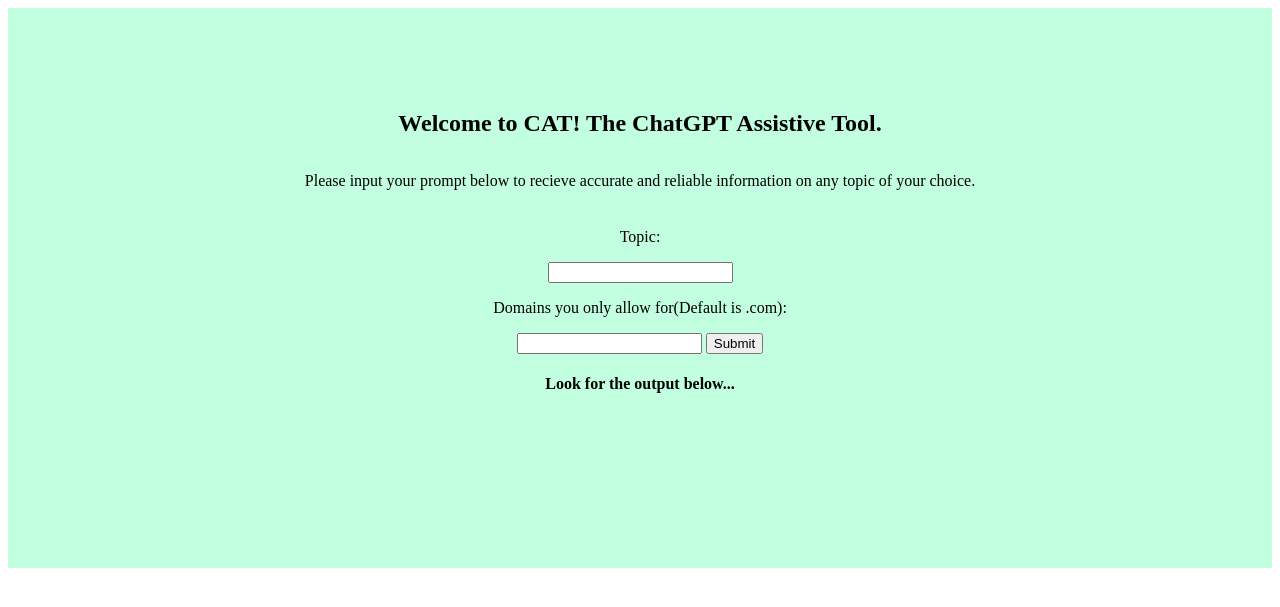
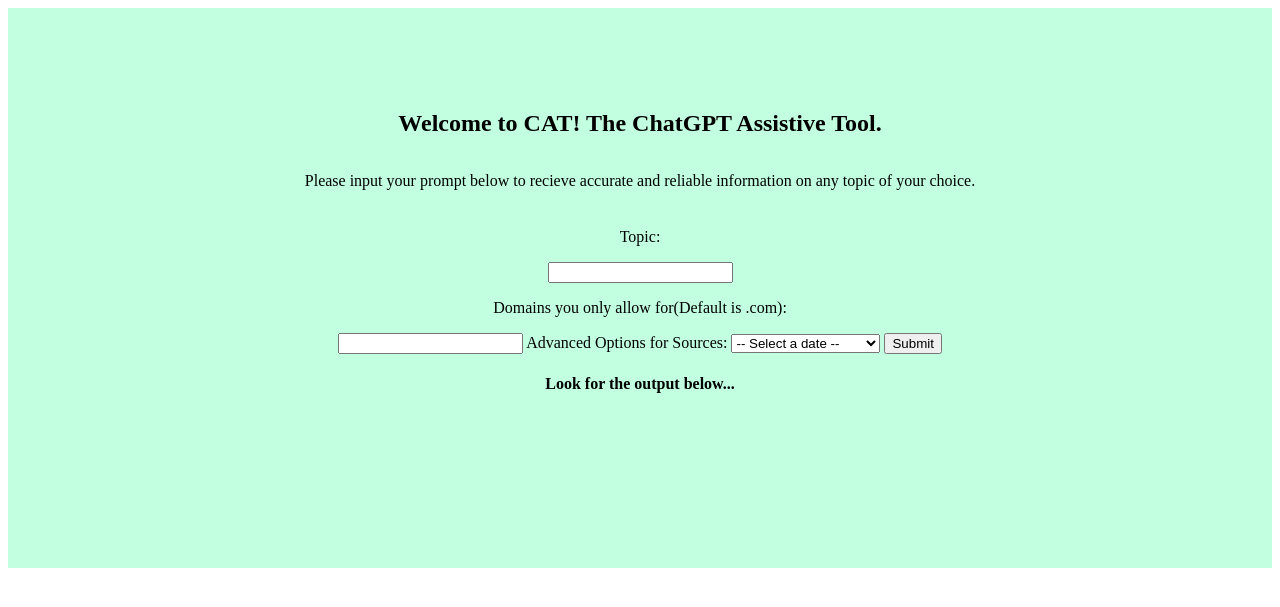
Before and after one commit to JoonPark1/CAT-Citation-Assistive-Tool, a Flask app: page / in a window 1280 px wide. Shown: the top 607 px of the page. Run offline with Flask 3, Linux system fonts and the light colour scheme.

Commit message:
trying to get user input for date ranges

```diff
--- a/main.py
+++ b/main.py
@@ -41,7 +41,26 @@
     #might be useful to destructure contents array to variables that have well-defined names so it's clear!
     # domain,topic = contents
     topic=in_prompt
-    resp = requests.get(f"https://www.googleapis.com/customsearch/v1?key=AIzaSyBcD-oHPwnM6W7MpWSp2p1BHO_4ppkKUuE&cx=d44d7375edf8c41be&fields=items(link)&q={topic}&siteSearch={domain}", verify=False)
+    html = None
+    with open("./templates/index.html", 'r') as html_file:
+        html= html_file.read()
+    soupInstance = BeautifulSoup(html, "html.parser")
+    select_tag = soupInstance.find('select', {'name': "Advanced Options"})
+    earliest_date_tag = select_tag.find('option', {'name': "earliest_date"})
+    earliest_date = earliest_date_tag['value']
+    print("earliest_date: ", earliest_date)
+    latest_date_tag = select_tag.find('option', { 'name' : "latest_date"})
+    latest_date = latest_date_tag['value']
+    print("latest_date: ", latest_date)
+    resp = None
+    if earliest_date and latest_date:
+        resp = requests.get(f"https://www.googleapis.com/customsearch/v1?key=AIzaSyBcD-oHPwnM6W7MpWSp2p1BHO_4ppkKUuE&cx=d44d7375edf8c41be&fields=items(link)&q={topic}&as_qdr=&as_nlo={earliest_date}&as_nhi={latest_date}&siteSearch={domain}", verify=False)
+    elif earliest_date:
+        resp = requests.get(f"https://www.googleapis.com/customsearch/v1?key=AIzaSyBcD-oHPwnM6W7MpWSp2p1BHO_4ppkKUuE&cx=d44d7375edf8c41be&fields=items(link)&q={topic}&as_qdr=&as_nlo={earliest_date}&siteSearch={domain}", verify=False)
+    elif latest_date:
+        resp = requests.get(f"https://www.googleapis.com/customsearch/v1?key=AIzaSyBcD-oHPwnM6W7MpWSp2p1BHO_4ppkKUuE&cx=d44d7375edf8c41be&fields=items(link)&q={topic}&as_qdr=&as_nhi={latest_date}&siteSearch={domain}", verify=False)
+    else:
+        resp = requests.get(f"https://www.googleapis.com/customsearch/v1?key=AIzaSyBcD-oHPwnM6W7MpWSp2p1BHO_4ppkKUuE&cx=d44d7375edf8c41be&fields=items(link)&q={topic}&siteSearch={domain}", verify=False)
     body = resp.json()
     searchResults = body["items"]
 
@@ -82,6 +101,9 @@
             considered.add(link)
             counter += 1
             links_list.append([link, response['choices'][0]['message']['content']])
+
+            print("earliest_date: ", earliest_date)
+            print("latest_date: ", latest_date)
     return links_list
 
 app = Flask(__name__)
--- a/templates/index.html
+++ b/templates/index.html
@@ -11,6 +11,15 @@
     <input type="text" name ='content' id="'contnent">
     <p>Domains you only allow for(Default is .com): </p>
     <input type="text" name = "domain" id="domain">
+    <label for="Advanced Options"> Advanced Options for Sources:</label>
+    <select name="Advanced Options" id="Advanced Options">
+        <option value = "select option" value = "date specified">-- Select a date --</option>
+        <option name = "earliest_date" value="earliest date allowed">Earliest Date Allowed</option>
+        <option name = "latest_date" value="latest date allowed">Latest Date Allowed</option>
+        <!-- <input type="text" name="text_box" value="date specified"></input> -->
+        <!-- <option name = "latest_date" value="latest date allowed">Latest Date Allowed</option> -->
+        <!-- <input type="text" name="latest_date_text"></input> -->
+    </select>
     <input type="submit" valuer="Add Task">
 </form>
 <h4>Look for the output below...</h4>
@@ -21,3 +30,13 @@
 <h5> {{link3}}</h5>
 <p>{{link3_text}}</p>
 {% endblock %}
+
+<br /> <br />
+<button onclick="show();">Show selected value</button>
+
+<script>
+  let show = () => {
+     let element = document.getElementById("Advanced Options");
+     alert("Value = " + element.value);
+  }
+</script>
```
